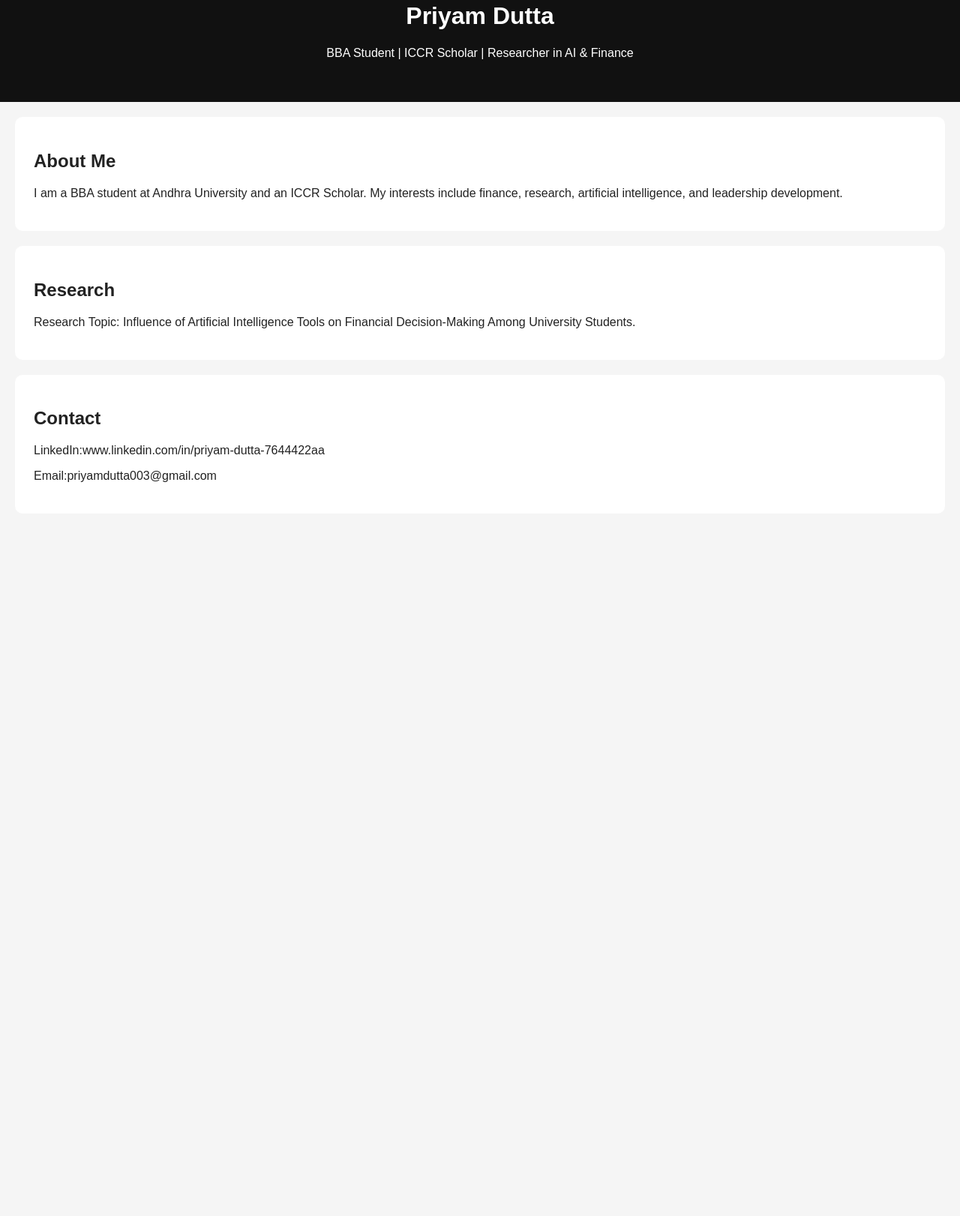
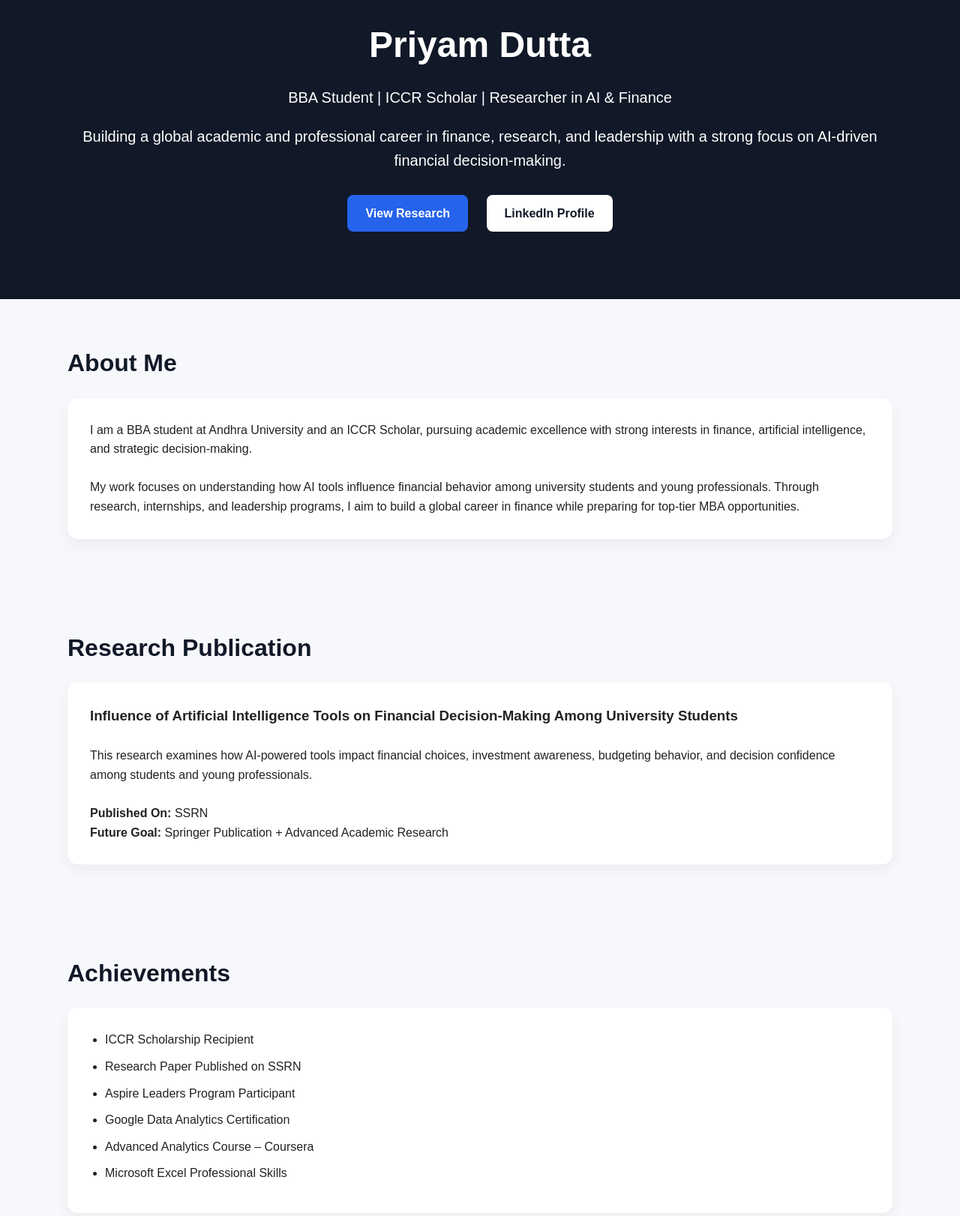
Before and after one commit to priyamdutta003-hub/priyam-dutta-portfolio, a plain HTML site: page index.html in a window 1280 px wide. Shown: the part 58-1680 px from the top of the page at 75% size. Before the commit the page ends 800 px from the top, so only its background shows below. Drawn offline with Linux system fonts and the light colour scheme.

Commit message:
Update index.html

```diff
--- a/index.html
+++ b/index.html
@@ -1,40 +1,235 @@
 <!DOCTYPE html>
 <html lang="en">
 <head>
-    <meta charset="UTF-8">
-    <meta name="viewport" content="width=device-width, initial-scale=1.0">
+  <meta charset="UTF-8" />
+  <meta name="viewport" content="width=device-width, initial-scale=1.0" />
   <title>Priyam Dutta | Portfolio</title>
-    <link rel="stylesheet" href="style.css">
+  <style>
+    * {
+      margin: 0;
+      padding: 0;
+      box-sizing: border-box;
+    }
+
+    body {
+      font-family: Arial, sans-serif;
+      background: #f7f8fc;
+      color: #222;
+      line-height: 1.6;
+    }
+
+    .container {
+      width: 90%;
+      max-width: 1100px;
+      margin: auto;
+    }
+
+    header {
+      background: #111827;
+      color: white;
+      padding: 80px 0;
+      text-align: center;
+    }
+
+    header h1 {
+      font-size: 48px;
+      margin-bottom: 15px;
+    }
+
+    header p {
+      font-size: 20px;
+      margin-bottom: 20px;
+    }
+
+    .btn-group a {
+      display: inline-block;
+      margin: 10px;
+      padding: 12px 24px;
+      text-decoration: none;
+      border-radius: 8px;
+      font-weight: bold;
+      transition: 0.3s;
+    }
+
+    .btn-primary {
+      background: #2563eb;
+      color: white;
+    }
+
+    .btn-secondary {
+      background: white;
+      color: #111827;
+    }
+
+    .btn-group a:hover {
+      transform: translateY(-2px);
+    }
+
+    section {
+      padding: 60px 0;
+    }
+
+    .card {
+      background: white;
+      padding: 30px;
+      border-radius: 14px;
+      box-shadow: 0 8px 20px rgba(0,0,0,0.05);
+      margin-top: 20px;
+    }
+
+    h2 {
+      font-size: 32px;
+      margin-bottom: 20px;
+      color: #111827;
+    }
+
+    ul {
+      padding-left: 20px;
+    }
+
+    li {
+      margin-bottom: 10px;
+    }
+
+    footer {
+      background: #111827;
+      color: white;
+      text-align: center;
+      padding: 30px 0;
+      margin-top: 40px;
+    }
+
+    .skills-grid {
+      display: grid;
+      grid-template-columns: repeat(auto-fit, minmax(250px, 1fr));
+      gap: 20px;
+    }
+
+    @media (max-width: 768px) {
+      header h1 {
+        font-size: 34px;
+      }
+
+      header p {
+        font-size: 16px;
+      }
+    }
+  </style>
 </head>
 <body>
 
   <header>
+    <div class="container">
       <h1>Priyam Dutta</h1>
       <p>BBA Student | ICCR Scholar | Researcher in AI & Finance</p>
+      <p>
+        Building a global academic and professional career in finance,
+        research, and leadership with a strong focus on AI-driven financial decision-making.
+      </p>
+
+      <div class="btn-group">
+        <a href="#research" class="btn-primary">View Research</a>
+        <a href="https://www.linkedin.com/in/priyam-dutta-7644422aa" target="_blank" class="btn-secondary">LinkedIn Profile</a>
+      </div>
+    </div>
   </header>
 
   <section>
+    <div class="container">
       <h2>About Me</h2>
+      <div class="card">
         <p>
-            I am a BBA student at Andhra University and an ICCR Scholar.
-            My interests include finance, research, artificial intelligence,
-            and leadership development.
+          I am a BBA student at Andhra University and an ICCR Scholar, pursuing academic excellence
+          with strong interests in finance, artificial intelligence, and strategic decision-making.
         </p>
+        <br />
+        <p>
+          My work focuses on understanding how AI tools influence financial behavior among university
+          students and young professionals. Through research, internships, and leadership programs,
+          I aim to build a global career in finance while preparing for top-tier MBA opportunities.
+        </p>
+      </div>
+    </div>
+  </section>
+
+  <section id="research">
+    <div class="container">
+      <h2>Research Publication</h2>
+      <div class="card">
+        <h3>Influence of Artificial Intelligence Tools on Financial Decision-Making Among University Students</h3>
+        <br />
+        <p>
+          This research examines how AI-powered tools impact financial choices, investment awareness,
+          budgeting behavior, and decision confidence among students and young professionals.
+        </p>
+        <br />
+        <p><strong>Published On:</strong> SSRN</p>
+        <p><strong>Future Goal:</strong> Springer Publication + Advanced Academic Research</p>
+      </div>
+    </div>
   </section>
 
   <section>
-        <h2>Research</h2>
-        <p>
-            Research Topic: Influence of Artificial Intelligence Tools
-            on Financial Decision-Making Among University Students.
-        </p>
+    <div class="container">
+      <h2>Achievements</h2>
+      <div class="card">
+        <ul>
+          <li>ICCR Scholarship Recipient</li>
+          <li>Research Paper Published on SSRN</li>
+          <li>Aspire Leaders Program Participant</li>
+          <li>Google Data Analytics Certification</li>
+          <li>Advanced Analytics Course – Coursera</li>
+          <li>Microsoft Excel Professional Skills</li>
+        </ul>
+      </div>
+    </div>
   </section>
 
   <section>
+    <div class="container">
+      <h2>Skills</h2>
+      <div class="skills-grid">
+        <div class="card">
+          <h3>Technical Skills</h3>
+          <br />
+          <ul>
+            <li>Financial Analysis</li>
+            <li>Research Methodology</li>
+            <li>Microsoft Excel</li>
+            <li>Data Analytics</li>
+            <li>Academic Writing</li>
+          </ul>
+        </div>
+
+        <div class="card">
+          <h3>Professional Skills</h3>
+          <br />
+          <ul>
+            <li>Leadership</li>
+            <li>Communication</li>
+            <li>Strategic Thinking</li>
+            <li>Networking</li>
+            <li>Problem Solving</li>
+          </ul>
+        </div>
+      </div>
+    </div>
+  </section>
+
+  <section>
+    <div class="container">
       <h2>Contact</h2>
-        <p>LinkedIn:www.linkedin.com/in/priyam-dutta-7644422aa</p>
-        <p>Email:priyamdutta003@gmail.com</p>
+      <div class="card">
+        <p><strong>LinkedIn:</strong> www.linkedin.com/in/priyam-dutta-7644422aa</p>
+        <br />
+        <p><strong>Email:</strong> priyamdutta003@gmail.com</p>
+      </div>
+    </div>
   </section>
+
+  <footer>
+    <p>© 2026 Priyam Dutta | Professional Portfolio</p>
+  </footer>
 
 </body>
 </html>
```
Lines whose indentation alone changed are shown as unchanged.
